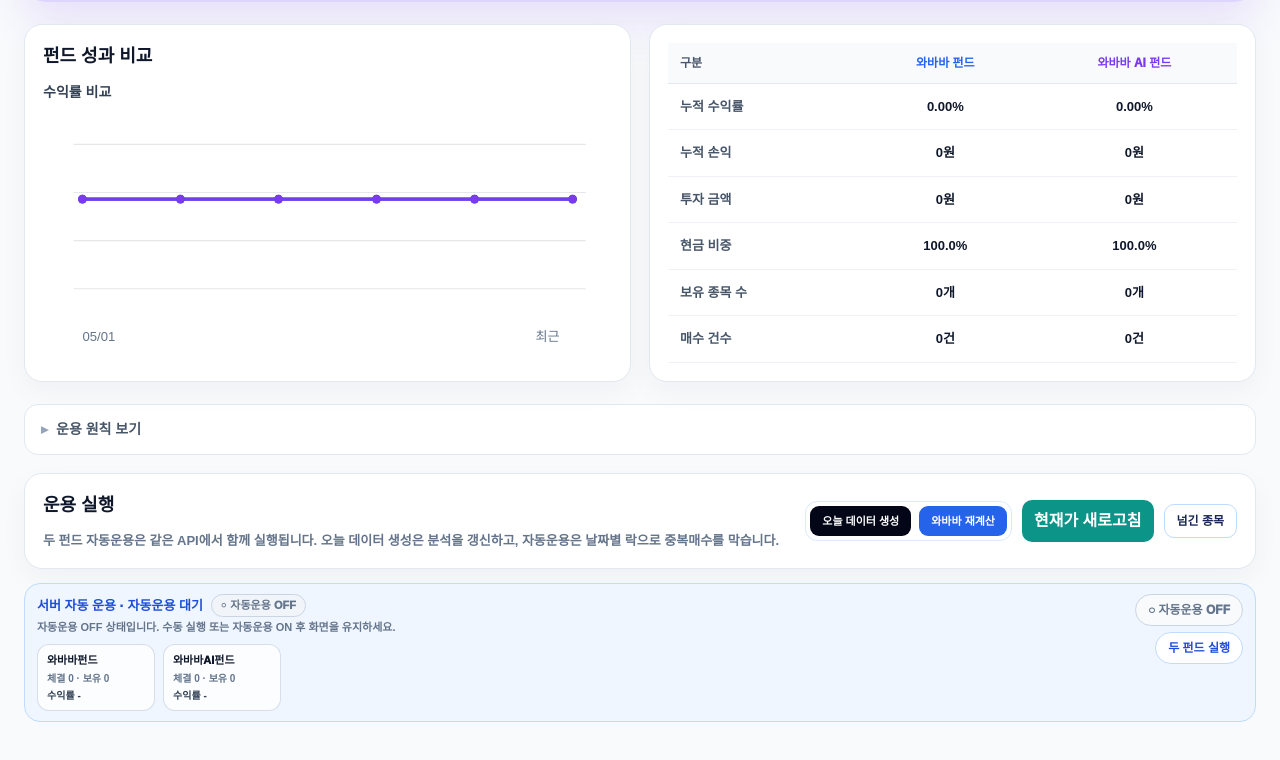
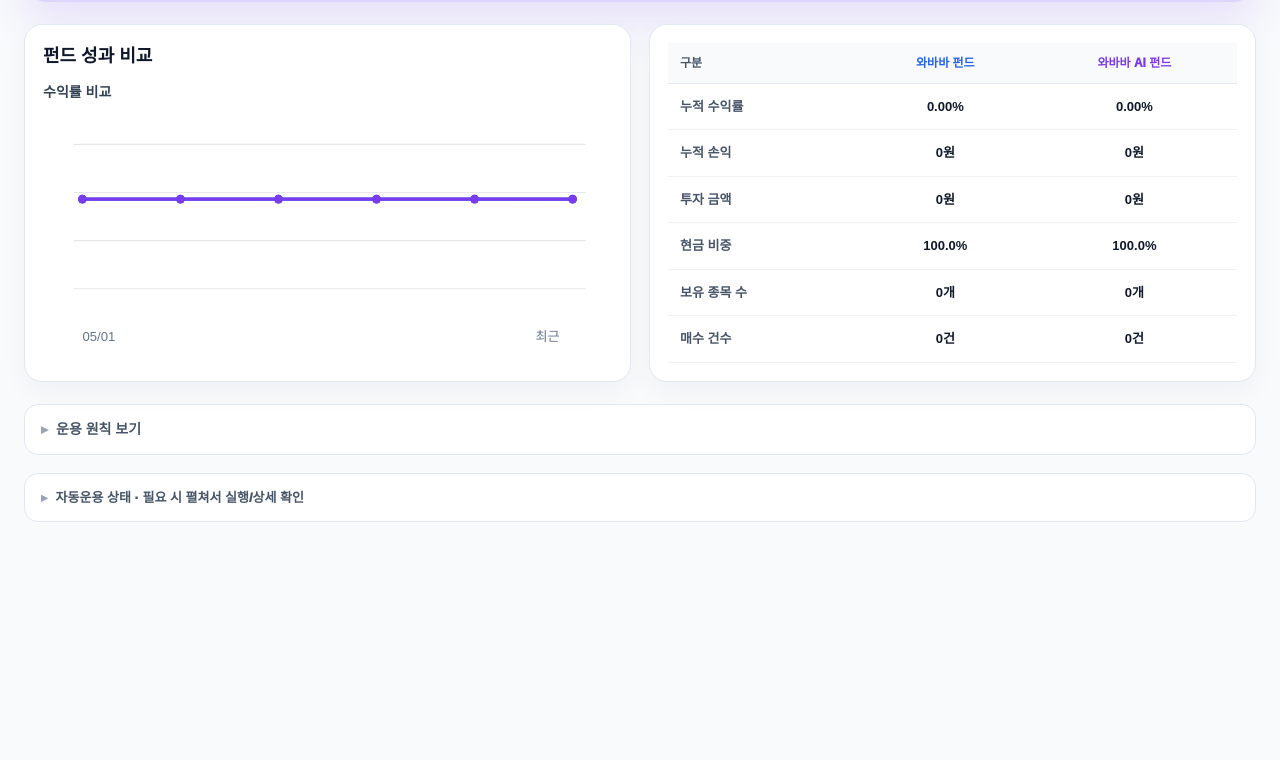
Before and after one commit to CSI-AI/kr-stock-agent, a Next.js app: page /strategy-lab in a window 1280 px wide. Shown: the part 1829-2589 px from the top of the page. After the commit the page ends 2391 px from the top, so only its background shows below. Built offline with nearby package versions, Linux system fonts and the light colour scheme.

Commit message:
refactor(ui): collapse run and auto panels into single status bar

```diff
--- a/app/strategy-lab/page.tsx
+++ b/app/strategy-lab/page.tsx
@@ -1323,6 +1323,10 @@ export default async function StrategyLabPage() {
         <PhilosophySection />
       </details>
 
+      <details className="operationDetails">
+        <summary className="operationSummary">
+          자동운용 상태 · 필요 시 펼쳐서 실행/상세 확인
+        </summary>
         <section className="actionPanel">
           <div>
             <div className="sectionTitle">운용 실행</div>
@@ -1341,6 +1345,7 @@ export default async function StrategyLabPage() {
         </section>
 
         <WababaAutoDailyPanel />
+      </details>
     </main>
   );
 }
@@ -1559,6 +1564,14 @@ const dashboardCss = `
   .rankCircle { display: inline-flex !important; align-items: center; justify-content: center; width: 28px; height: 28px; border-radius: 999px; font-weight: 950; margin: 0 !important; }
   .stars { color: #f59e0b !important; font-size: 15px !important; letter-spacing: 1px; margin: 0 !important; }
   .bottomGrid { display: grid; grid-template-columns: minmax(0, 1fr) 270px; gap: 18px; margin-bottom: 18px; min-width: 0; }
+  .operationDetails { margin-top: 12px; margin-bottom: 12px; background: #fff; border: 1px solid #e2e8f0; border-radius: 14px; padding: 6px 16px; }
+  .operationDetails[open] { padding: 6px 16px 14px; }
+  .operationDetails > .actionPanel { margin-top: 10px; margin-bottom: 10px; box-shadow: none; border: 1px solid #eef2f7; }
+  .operationSummary { cursor: pointer; color: #475569; font-size: 13px; font-weight: 950; padding: 8px 0; list-style: none; user-select: none; line-height: 1.5; }
+  .operationSummary::-webkit-details-marker { display: none; }
+  .operationSummary::marker { display: none; content: ""; }
+  .operationSummary::before { content: "▸"; display: inline-block; margin-right: 8px; color: #94a3b8; transition: transform 0.18s; }
+  .operationDetails[open] > .operationSummary::before { transform: rotate(90deg); }
   .philosophyDetails { margin-bottom: 18px; background: #fff; border: 1px solid #e2e8f0; border-radius: 14px; padding: 6px 16px; }
   .philosophyDetails[open] { padding: 6px 16px 14px; }
   .philosophyDetails > .bottomGrid { margin-top: 10px; margin-bottom: 0; }
```
Lines whose indentation alone changed are shown as unchanged.
